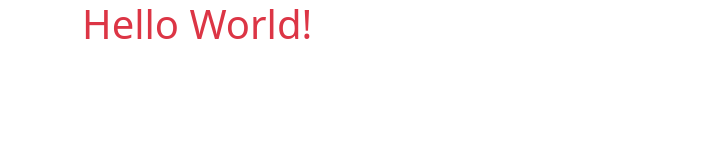
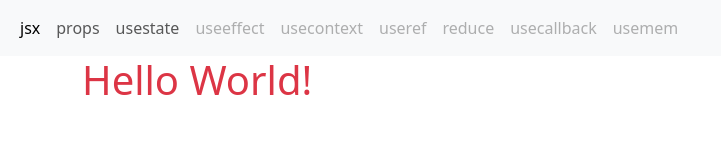
Before and after one commit to hanya-121/8_react.cdn, a plain HTML site: page index.html in a window 1280 px wide. Shown: the whole page, without its empty margins (0-721 px from the left). Drawn offline with nearby package versions, Linux system fonts and the light colour scheme.

Commit message:
Update index.html

```diff
--- a/index.html
+++ b/index.html
@@ -10,6 +10,40 @@
     <script src="https://unpkg.com/@babel/standalone/babel.min.js"></script>
   </head>
   <body>
+    <nav class="navbar navbar-expand-sm bg-light navbar-light">
+      <div class="container-fluid">
+        <ul class="navbar-nav">
+          <li class="nav-item">
+            <a class="nav-link active" href="jsx.html">jsx</a>
+          </li>
+         <li class="nav-item">
+            <a class="nav-link" href="props.html">props</a>
+          </li>
+          <li class="nav-item">
+            <a class="nav-link" href="usestate.html">usestate</a>
+          </li>
+          <li class="nav-item">
+            <a class="nav-link disabled" href="useeffect.html">useeffect</a>
+          </li>
+          <li class="nav-item">
+            <a class="nav-link disabled" href="usecontext.html">usecontext</a>
+          </li>
+          <li class="nav-item">
+            <a class="nav-link disabled" href="useref.html">useref</a>
+          </li>
+          <li class="nav-item">
+            <a class="nav-link disabled" href="reduce.html">reduce</a>
+          </li>
+          <li class="nav-item">
+            <a class="nav-link disabled" href="usecallback.html">usecallback</a>
+          </li>
+          <li class="nav-item">
+            <a class="nav-link disabled" href="usemem.html">usemem</a>
+          </li>
+        </ul>
+      </div>
+    </nav>
+
     <div class="container">
       <div class="row">
         <div class="col-md-12">
```
Lines whose indentation alone changed are shown as unchanged.
